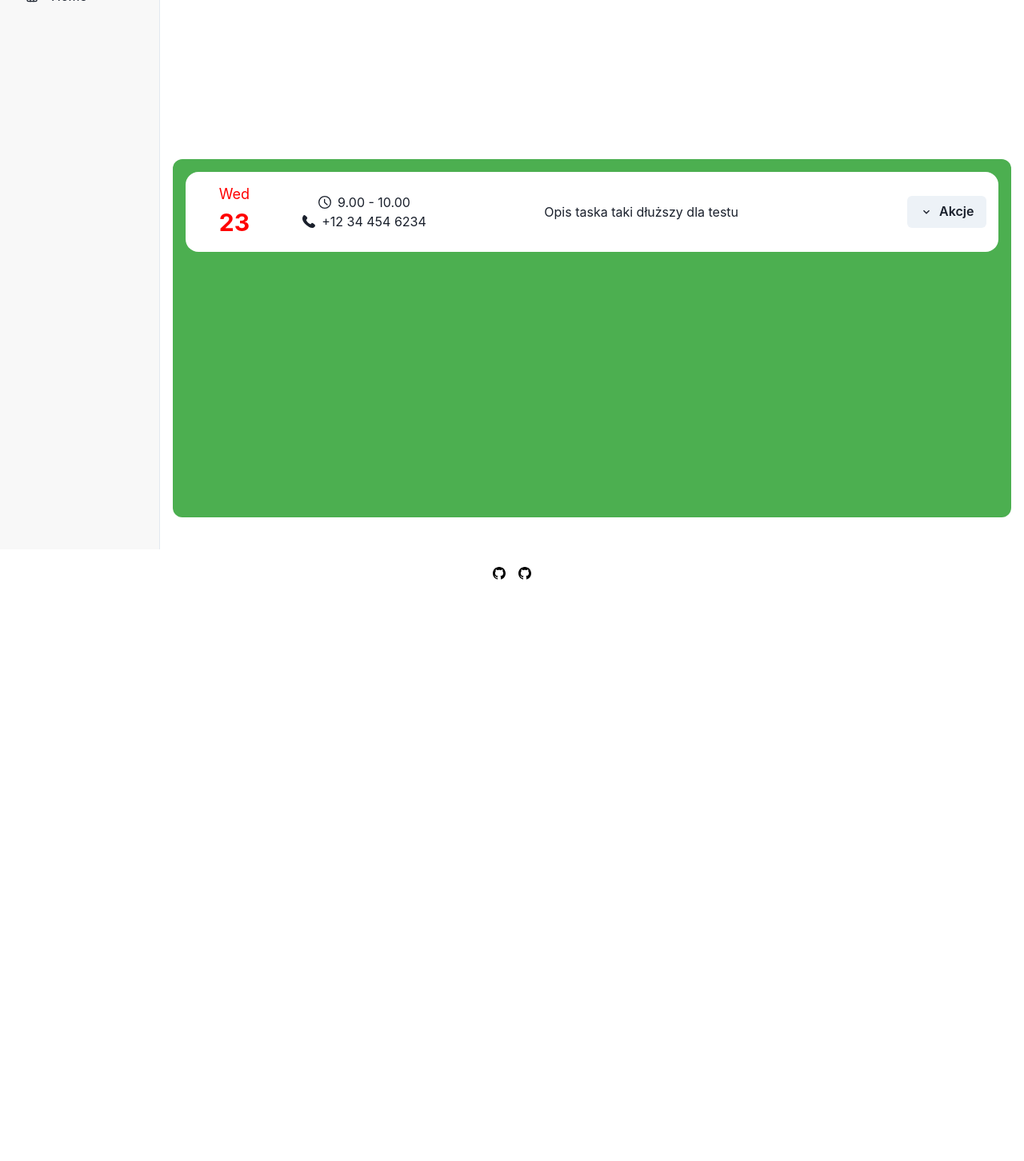
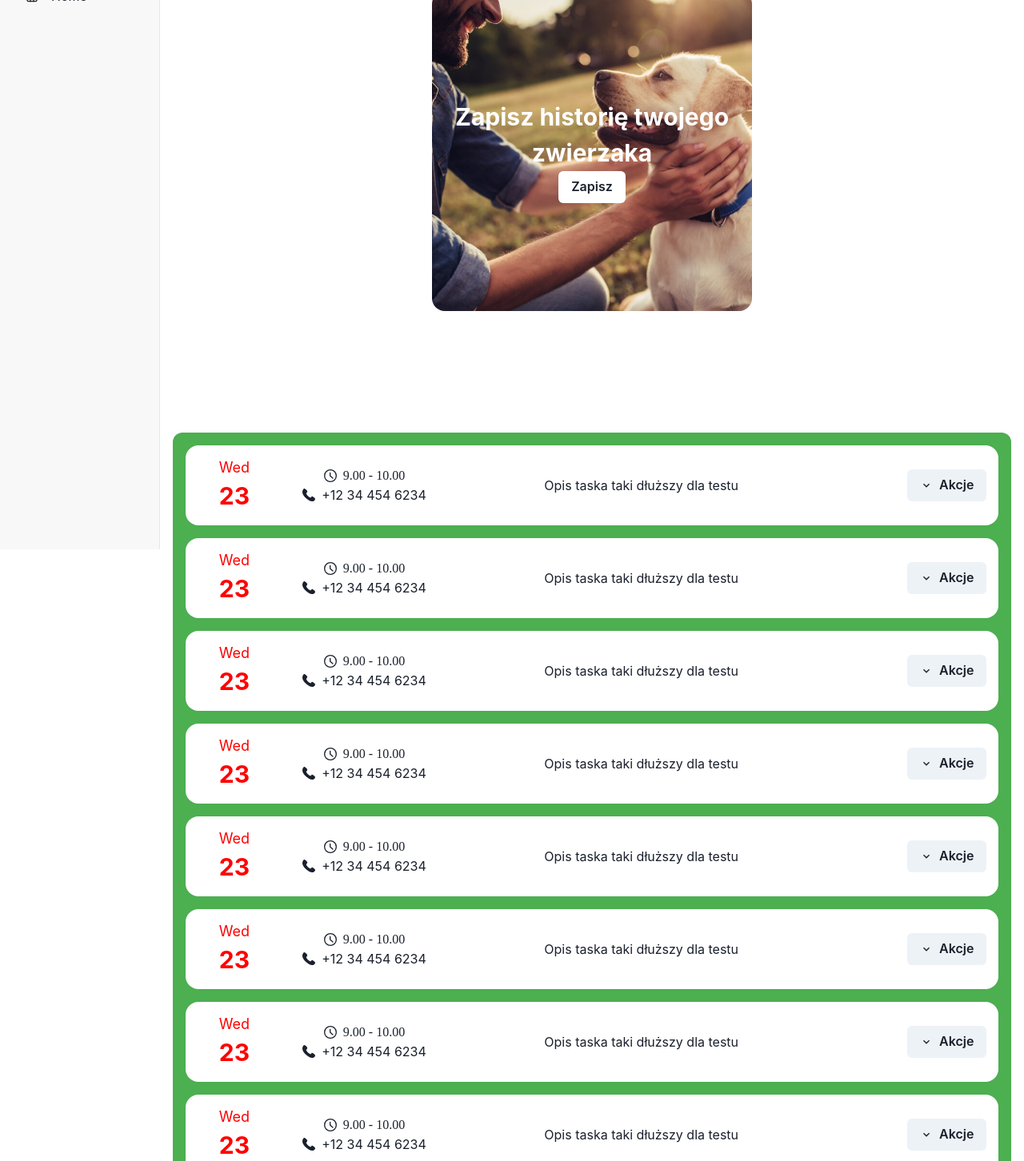
Before and after one commit to kczmrz/YourPetStory, a Next.js app: page /dashboard in a window 1280 px wide. Shown: the part 200-1652 px from the top of the page at 80% size. Before the commit the page ends 943 px from the top, so only its background shows below. Built offline with nearby package versions, Linux system fonts and the light colour scheme.

Commit message:
Develop Features component in dashboard page
Inlcuding development, create Photots story component with design features like animations

```diff
--- a/package.json
+++ b/package.json
@@ -15,6 +15,7 @@
     "@chakra-ui/react": "^2.7.0",
     "@emotion/react": "^11.11.0",
     "@emotion/styled": "^11.11.0",
+    "@fontsource/sora": "^5.0.3",
     "@types/node": "20.2.5",
     "@types/react": "18.2.7",
     "@types/react-dom": "18.2.4",
--- a/src/components/dashboard/calendar/AppCalendar.tsx
+++ b/src/components/dashboard/calendar/AppCalendar.tsx
@@ -1,16 +1,27 @@
 import React from 'react';
 import {
   Box,
-  useColorModeValue
+  Flex
 } from '@chakra-ui/react';
 import CalendarItem from './CalendarItem';
 
 export default function AppCalendar() {
     return (
         <Box h={"60%"} p={"1rem"} w={"full"} display={"flex"} alignItems={"center"}>
-            <Box width={"100%"} h={"100%"} p={"1rem"} borderRadius={"0.75rem"} bgColor={"#4CAF50"}>
-
-                <CalendarItem />
+            <Box width={"100%"} h={"100%"} p={"1rem"} borderRadius={"0.75rem"} bgColor={"#4CAF50"} gap={"1rem"} overflow={"hidden"} overflowY={"scroll"}>
+                <Flex flexDirection={"column"} gap={"1rem"} >
+                    <CalendarItem />
+                    <CalendarItem />
+                    <CalendarItem />
+                    <CalendarItem />
+                    <CalendarItem />
+                    <CalendarItem />
+                    <CalendarItem />
+                    <CalendarItem />
+                    <CalendarItem />
+                    <CalendarItem />
+                    <CalendarItem />
+                </Flex>
             </Box>
         </Box>
     )
--- a/src/components/dashboard/calendar/CalendarItem.tsx
+++ b/src/components/dashboard/calendar/CalendarItem.tsx
@@ -31,7 +31,7 @@ export default function CalendarItem() {
                     <Box w={"100%"}>
                         <Flex w={"100%"} flexDirection={"row"} alignItems={"center"} justifyContent={"center"} gap={"0.5rem"}>
                             <TimeIcon />
-                            <Text>
+                            <Text fontFamily={"sora"}>
                                 9.00 - 10.00
                             </Text>
                         </Flex>
@@ -63,6 +63,7 @@ export default function CalendarItem() {
                     </MenuButton>
                     <MenuList>
                         <MenuItem>Więcej</MenuItem>
+                        <MenuItem>Zmień datę</MenuItem>
                         <MenuItem>Usuń</MenuItem>
                     </MenuList>
                 </Menu>
--- a/src/components/dashboard/features/AppFeatures.tsx
+++ b/src/components/dashboard/features/AppFeatures.tsx
@@ -1,12 +1,16 @@
 import React from 'react';
 import {
   Box,
+  Flex
 } from '@chakra-ui/react';
+import PhotosStory from './PhotosStory';
 
 export default function AppFeatures() {
     return (
         <Box h={"35%"} w={"100%"}>
-
+          <Flex flexDirection={"row"} justifyContent={"space-evenly"} alignItems={"center"} h={"100%"}>
+            <PhotosStory />
+          </Flex>
         </Box>
     )
 }
--- /dev/null
+++ b/src/components/dashboard/features/PhotosStory.tsx
@@ -0,0 +1,55 @@
+import { Box, Text, Flex, Button, useColorModeValue } from "@chakra-ui/react"
+import { BgImage } from "@/images";
+import { useState } from "react";
+import { ThemeAppDay, ThemeAppNight } from "@/app/ColorsTheme";
+
+export default function PhotosStory() {
+    const photosStoryBackgroundImage = BgImage.phototsStory
+    const [isHovered, setIsHovered] = useState(false);
+    const buttonBackgroundColor = useColorModeValue(ThemeAppDay.pureWhite, ThemeAppNight.pureWhite)
+    const textColor = useColorModeValue(ThemeAppDay.pureWhite, ThemeAppNight.darkGraphite)
+
+    return (
+        <Box
+          bgImage={photosStoryBackgroundImage}
+          bgSize="cover"
+          bgPosition="center"
+          bgRepeat="no-repeat"
+          w="400px"
+          h="400px"
+          position="relative"
+          onMouseEnter={() => setIsHovered(true)}
+          onMouseLeave={() => setIsHovered(false)}
+          borderRadius={"1rem"}
+        >
+          <Box
+            position="absolute"
+            top={0}
+            left={0}
+            right={0}
+            bottom={0}
+            opacity={isHovered ? 1 : 0}
+            transition="opacity 0.3s ease-in-out"
+            backdropFilter="blur(2px)"
+          />
+          <Box
+            position="absolute"
+            top={isHovered ? "-10px" : 0}
+            left={isHovered ? "-10px" : 0}
+            right={isHovered ? "-10px" : 0}
+            bottom={isHovered ? "-10px" : 0}
+            transition="all 0.3s ease-in-out"
+            transform={isHovered ? "scale(1.1)" : "scale(1)"}
+            zIndex={1}
+          />
+          <Flex h={"100%"} flexDirection={"column"} justifyContent={"center"} alignItems={"center"}>
+                <Text fontWeight={"bold"} color={textColor} fontSize={"3xl"} position={"relative"} zIndex={"1"} textAlign={"center"}>
+                    Zapisz historię twojego zwierzaka
+                </Text>
+                <Button bgColor={buttonBackgroundColor} _hover={{ cursor: 'pointer' }}>
+                    Zapisz
+                </Button>
+          </Flex>
+        </Box>
+      );
+}
--- a/src/components/footer/Footer.tsx
+++ b/src/components/footer/Footer.tsx
@@ -9,7 +9,7 @@ import GithubIcon from './GithubIcon';
 import Link from 'next/link';
 
 export default function Footer() {
-    const FooterBackgroundColor = useColorModeValue(ThemeAppDay.lgreen1, "yellow.100");
+    const FooterBackgroundColor = useColorModeValue(ThemeAppDay.lightAshen, "yellow.100");
     const TextDescriptionColor = useColorModeValue("black", "white");
 
     return (
--- a/src/images/index.ts
+++ b/src/images/index.ts
@@ -1,13 +1,11 @@
 export const ImageLogo = {
-   logo1: require('../../public/images/logo/yps2.png'),
-}
-
+  logo1: require("../../public/images/logo/yps2.png"),
+};
 
 export const BgImage = {
-   day: "url('/images/background/bg1.jpg')",
-   night: "url('/images/background/bg2.jpg')",
+  day: "url('/images/background/bg1.jpg')",
+  night: "url('/images/background/bg2.jpg')",
+  phototsStory: "url('/images/background/storyBackground.jpg')",
+};
 
-}
-
-
-export const indexdog = require('../../public/images/other/indexdog.png');
+export const indexdog = require("../../public/images/other/indexdog.png");
--- a/src/pages/_app.tsx
+++ b/src/pages/_app.tsx
@@ -23,8 +23,10 @@ export const theme = extendTheme({
     lg: '62em', // 992px
     xl: '80em', // 1280px
     '2xl': '96em', // 1536px
+  },
+  fonts: {
+    sora: "sora"
   }
-
 });
 
 function MyApp({ Component, pageProps }: AppProps) {
```
Also changed, not shown: public/images/background/storyBackground.jpg (added), 1 other file (tests, documents, lock files or other folders).
